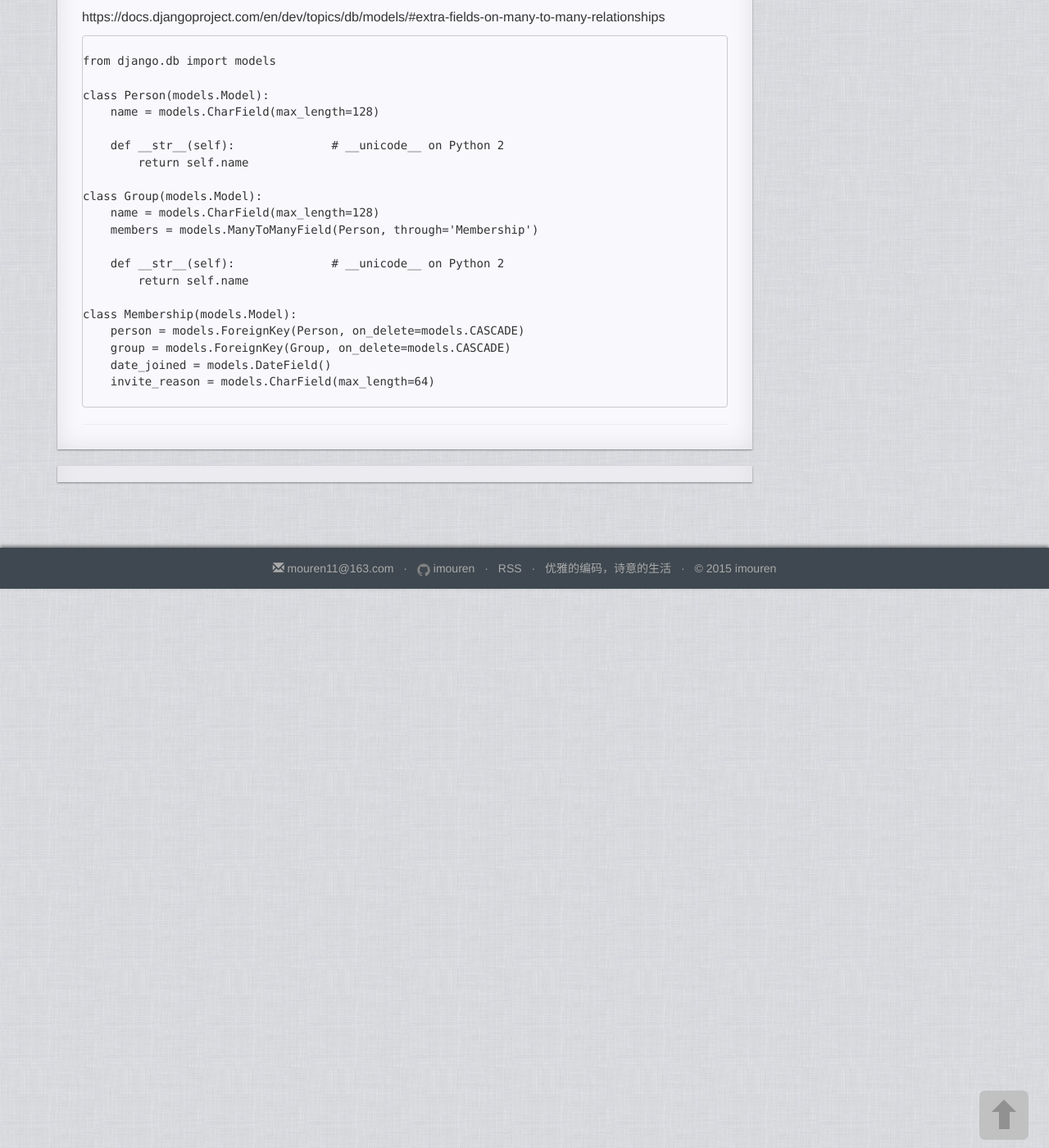
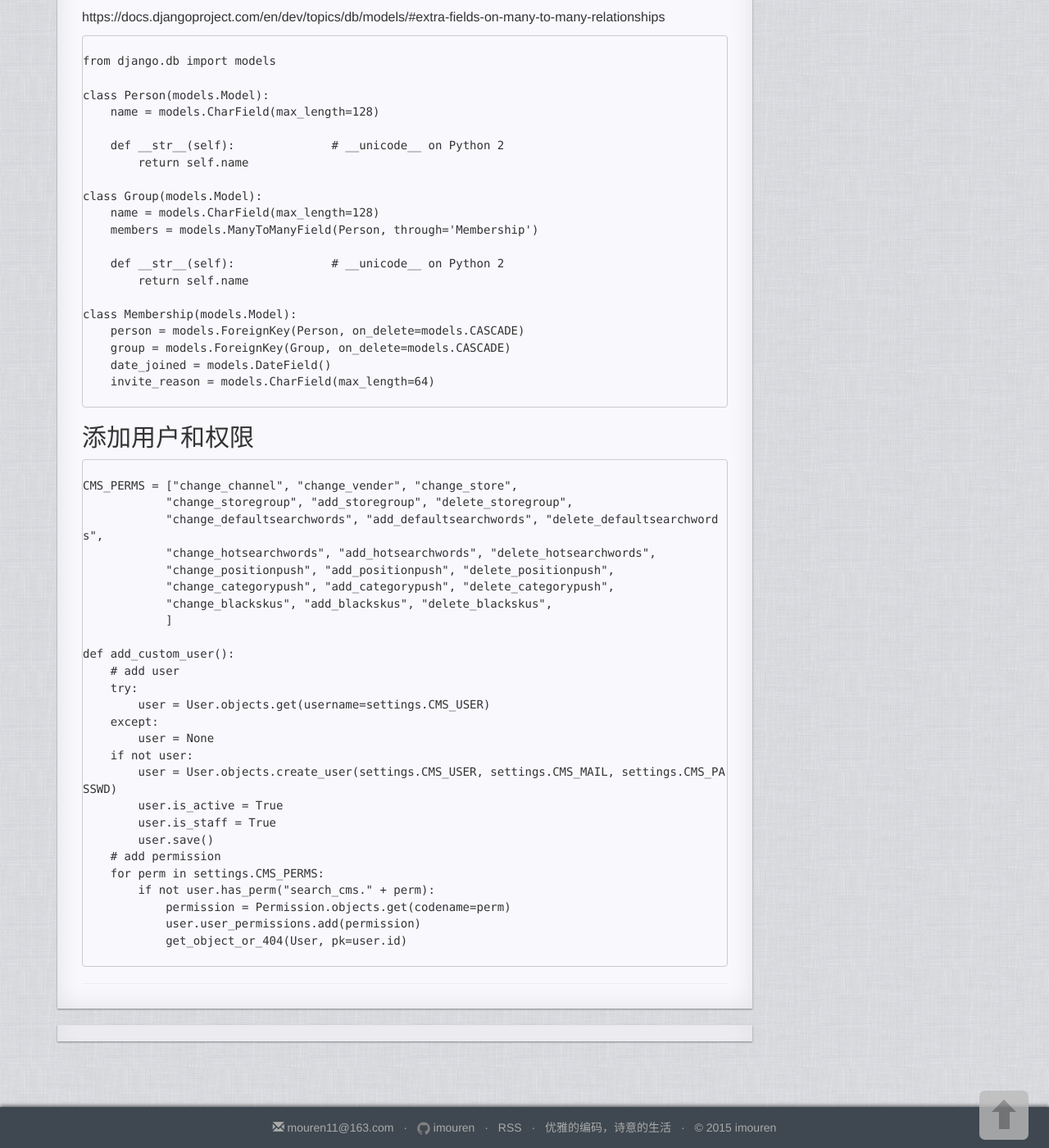
Before and after one commit to imouren/imouren.github.io, a Jekyll site: the page built from _posts/2016-07-14-django_admin.md, in a window 1280 px wide and 1400 px high, scrolled down 3101 px. Shown: the whole window at 82% size. Built offline with Jekyll 4.4.1, drawn with Linux system fonts in a browser that asks for light colours; nearby versions of some CDN libraries; comment, search, counter and statistics services are not loaded; a style sheet for code colours, icons or effects is not loaded.

Commit message:
add more

````diff
--- a/_posts/2016-07-14-django_admin.md
+++ b/_posts/2016-07-14-django_admin.md
@@ -198,3 +198,36 @@ class Membership(models.Model):
     invite_reason = models.CharField(max_length=64)
 
 ```
+
+## 添加用户和权限
+
+```python
+
+CMS_PERMS = ["change_channel", "change_vender", "change_store",
+            "change_storegroup", "add_storegroup", "delete_storegroup",
+            "change_defaultsearchwords", "add_defaultsearchwords", "delete_defaultsearchwords",
+            "change_hotsearchwords", "add_hotsearchwords", "delete_hotsearchwords",
+            "change_positionpush", "add_positionpush", "delete_positionpush",
+            "change_categorypush", "add_categorypush", "delete_categorypush",
+            "change_blackskus", "add_blackskus", "delete_blackskus",
+            ]
+
+def add_custom_user():
+    # add user
+    try:
+        user = User.objects.get(username=settings.CMS_USER)
+    except:
+        user = None
+    if not user:
+        user = User.objects.create_user(settings.CMS_USER, settings.CMS_MAIL, settings.CMS_PASSWD)
+        user.is_active = True
+        user.is_staff = True
+        user.save()
+    # add permission
+    for perm in settings.CMS_PERMS:
+        if not user.has_perm("search_cms." + perm):
+            permission = Permission.objects.get(codename=perm)
+            user.user_permissions.add(permission)
+            get_object_or_404(User, pk=user.id)
+
+```
````
Also changed, not shown: _posts/2015-09-07-python_call_java.md (added, +30 -0 lines).
